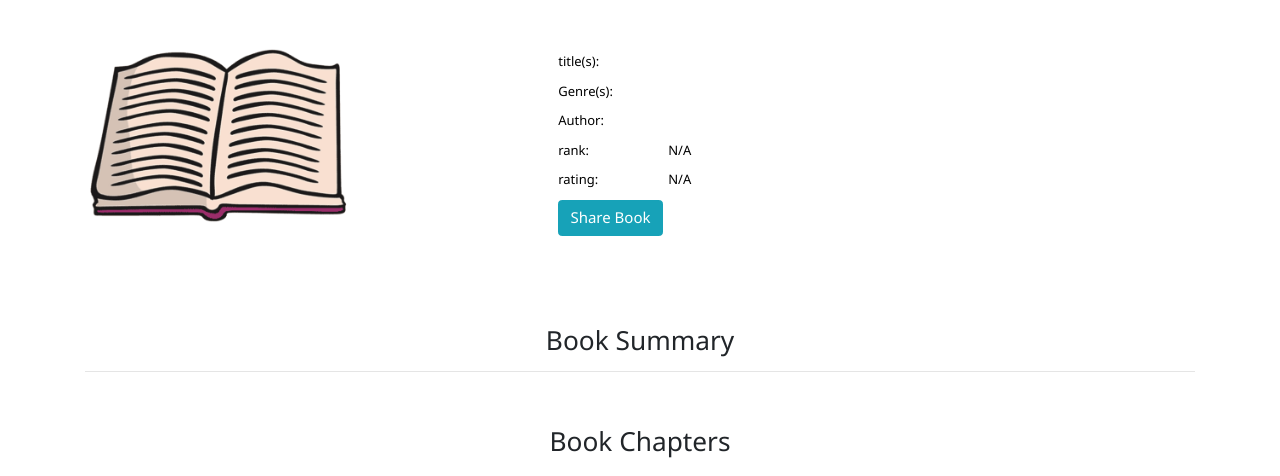
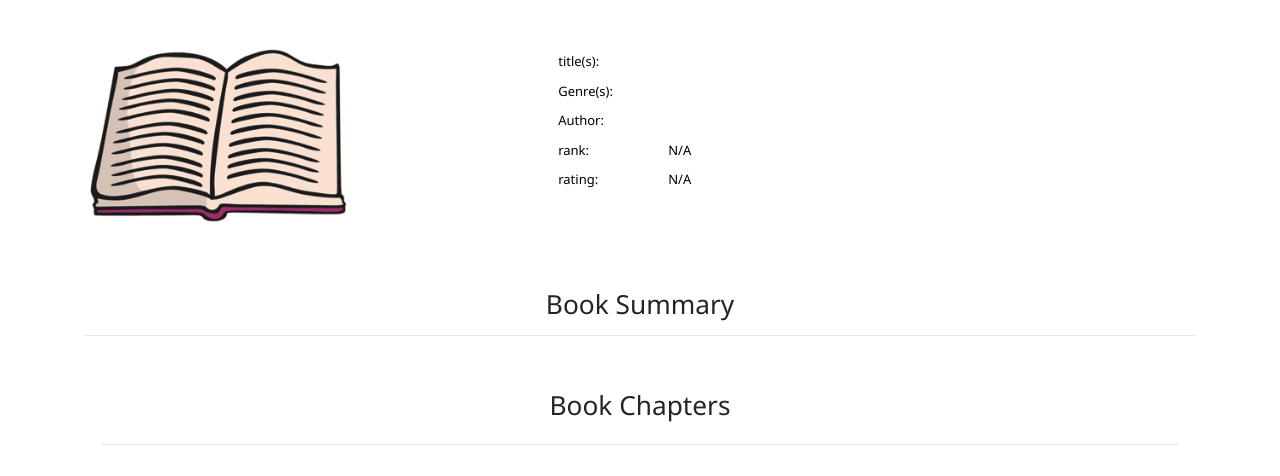
Before and after one commit to christypaul30/COMP313_Project_NOVEL-T, a Flask app: template website/templates/viewer_book_page.html in a window 1280 px wide. Shown: the part 169-645 px from the top of the page. Run offline with Flask 2, Linux system fonts and the light colour scheme; the template is opened without the code that fills it, so the values that code supplies are empty; some libraries are stand-ins or nearby versions.

Commit message:
fix merge conflict

```diff
--- a/website/templates/viewer_book_page.html
+++ b/website/templates/viewer_book_page.html
@@ -30,20 +30,6 @@
             <div class="row">
                 <div class="book-attribute">rating: </div>
                 <div class="attribute-context">N/A</div>
-            </div>
-            <!-- Share Button - Steven Chen -->
-            <div class="row">
-                <button type="button"
-                    class="btn btn-info"
-                    data-toggle="tooltip"
-                    data-placement="top"
-                    data-trigger="focus"
-                    data-title="Copied to Clipboard!"
-                    id="sharebtn"
-                    onclick="shareButton()"
-                    >
-                    Share Book
-                </button>
             </div>
         </div>
     </div>
```
